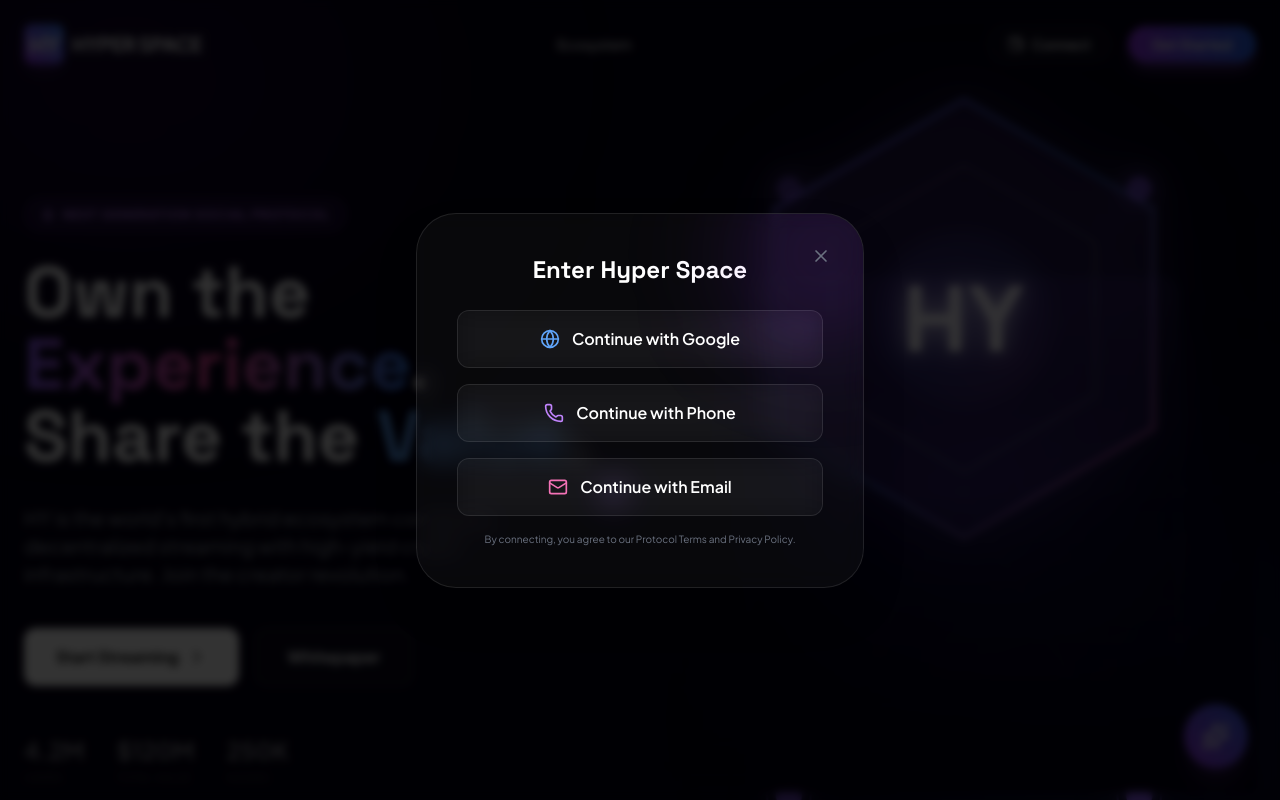
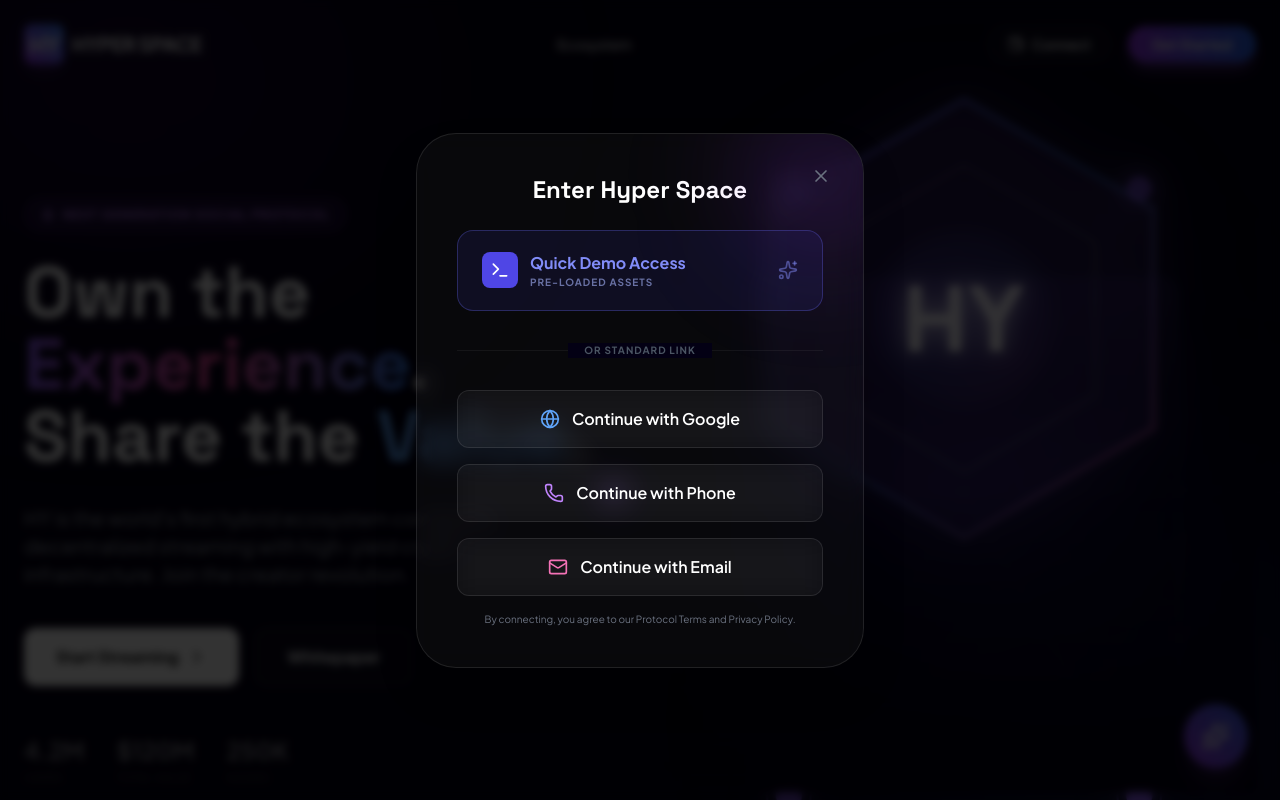
Before and after one commit to JadanTechnologies/HY-SOCIAL, a React (Vite) app: page / in a window 1280 px wide. Both pictures are taken after a click on the button "Connect". Shown: the top 800 px of the page. Built offline with nearby package versions, Linux system fonts and the light colour scheme.

Commit message:
feat(AuthModal): Add demo login functionality
Introduces a demo login option to the authentication modal. This allows users to experience the application's features without requiring full registration, by simulating a logged-in creator with pre-defined YouTube video data.

```diff
--- a/components/AuthModal.tsx
+++ b/components/AuthModal.tsx
@@ -1,7 +1,7 @@
 
 import React, { useState } from 'react';
-import { X, Mail, Phone, Globe, Shield, ArrowRight, CheckCircle2, AlertCircle, Gift } from 'lucide-react';
-import { User } from '../App';
+import { X, Mail, Phone, Globe, Shield, ArrowRight, CheckCircle2, AlertCircle, Gift, Terminal, Sparkles, Youtube } from 'lucide-react';
+import { User, YouTubeVideo } from '../App';
 
 interface AuthModalProps {
   isOpen: boolean;
@@ -22,6 +22,61 @@ const AuthModal: React.FC<AuthModalProps> = ({ isOpen, onClose, onSuccess }) =>
   const [error, setError] = useState('');
 
   if (!isOpen) return null;
+
+  const handleDemoLogin = () => {
+    setLoading(true);
+
+    const mockVideos: YouTubeVideo[] = [
+      { id: 'dQw4w9WgXcQ', title: 'HY Multiverse Launch Trailer', thumbnail: 'https://images.unsplash.com/photo-1614850523296-d8c1af93d400?auto=format&fit=crop&q=80&w=600', views: '2.4M', publishedAt: '2 days ago' },
+      { id: '9bZkp7q19f0', title: 'Decentralized Streaming 101', thumbnail: 'https://images.unsplash.com/photo-1620641788421-7a1c342ea42e?auto=format&fit=crop&q=80&w=600', views: '850K', publishedAt: '1 week ago' },
+      { id: 'k9vMkL_L6nU', title: 'Why I moved from YT to HY', thumbnail: 'https://images.unsplash.com/photo-1639762681485-074b7f938ba0?auto=format&fit=crop&q=80&w=600', views: '1.1M', publishedAt: '3 weeks ago' },
+    ];
+
+    setTimeout(() => {
+      onSuccess({
+        username: 'demo_creator',
+        email: 'demo@hy.space',
+        phone: '+1 (234) 567-890',
+        referralCode: 'HY_OFFICIAL',
+        isAuthenticated: true,
+        bio: 'Official Platform Tester. Exploring every corner of the creator economy.',
+        location: 'Metaverse HQ',
+        followers: 15420,
+        following: 120,
+        referrals: 84,
+        socialLinks: {
+          youtube: '@hy_demo',
+          instagram: 'hy.official',
+          tiktok: 'hy.protocol'
+        },
+        stats: {
+          earningsHY: '12,450.00',
+          streamingHours: 842,
+          totalViews: '3.4M'
+        },
+        balances: {
+          NGN: 750000, // Large balance for testing data topups
+          USD: 12500.00,
+          HY: 50000.00
+        },
+        dataBalanceMB: 5120, // 5GB initial data
+        milestonesClaimed: [100, 500, 1000],
+        referralEarningsHY: 1200,
+        rewardHistory: [
+          { id: 'rew-1', type: 'System Grant', amount: '+5000MB Data', timestamp: '1h ago' },
+          { id: 'rew-2', type: 'Demo Bonus', amount: '+50000 $HY', timestamp: '2h ago' }
+        ],
+        youtubeLinked: true,
+        youtubeChannelName: 'HY Demo Studio',
+        youtubeSubscribers: '15.2K',
+        youtubeRecentVideos: mockVideos,
+        isReseller: true,
+        resellerMarkup: 7.5,
+        resellerProfitNGN: 42500
+      });
+      setLoading(false);
+    }, 1500);
+  };
 
   const handleGoogleLogin = () => {
     setLoading(true);
@@ -75,14 +130,12 @@ const AuthModal: React.FC<AuthModalProps> = ({ isOpen, onClose, onSuccess }) =>
           USD: 1450.50,
           HY: 2450.80
         },
-        // Initialize Reward Data with Welcome Bonus
-        dataBalanceMB: 30, // 30MB Welcome Bonus
+        dataBalanceMB: 30,
         milestonesClaimed: [],
         referralEarningsHY: 0,
         rewardHistory: [
           { id: 'welcome-bonus', type: 'Welcome Bonus', amount: '+30MB Data', timestamp: 'Just now' }
         ],
-        // Reseller Init
         isReseller: true,
         resellerMarkup: 5,
         resellerProfitNGN: 0
@@ -97,6 +150,31 @@ const AuthModal: React.FC<AuthModalProps> = ({ isOpen, onClose, onSuccess }) =>
         return (
           <div className="space-y-4 animate-in fade-in slide-in-from-bottom-4 duration-300">
             <h3 className="text-2xl font-bold text-center mb-6 text-space">Enter Hyper Space</h3>
+
+            {/* Demo Login Button */}
+            <button
+              onClick={handleDemoLogin}
+              disabled={loading}
+              className="w-full py-5 rounded-2xl bg-indigo-600/10 border border-indigo-500/30 flex items-center justify-between px-6 hover:bg-indigo-600/20 transition-all group relative overflow-hidden"
+            >
+              <div className="flex items-center gap-3 relative z-10">
+                <div className="p-2 bg-indigo-600 rounded-lg group-hover:scale-110 transition-transform">
+                   <Terminal size={20} className="text-white" />
+                </div>
+                <div className="text-left">
+                  <p className="font-bold text-indigo-400">Quick Demo Access</p>
+                  <p className="text-[10px] text-indigo-300/60 uppercase font-bold tracking-widest">Pre-loaded Assets</p>
+                </div>
+              </div>
+              <Sparkles size={20} className="text-indigo-400/50 group-hover:rotate-12 transition-transform" />
+              <div className="absolute inset-0 bg-gradient-to-r from-transparent via-white/5 to-transparent -translate-x-full group-hover:translate-x-full duration-1000 transition-transform"></div>
+            </button>
+
+            <div className="relative py-4 flex items-center justify-center">
+               <div className="absolute inset-0 flex items-center"><div className="w-full border-t border-white/5"></div></div>
+               <span className="relative px-4 bg-[#030014] text-[10px] font-bold text-gray-600 uppercase tracking-widest">Or standard link</span>
+            </div>
+
             <button
               onClick={handleGoogleLogin}
               className="w-full py-4 rounded-xl glass-panel border-white/10 flex items-center justify-center gap-3 hover:bg-white/10 transition-all font-semibold"
```
